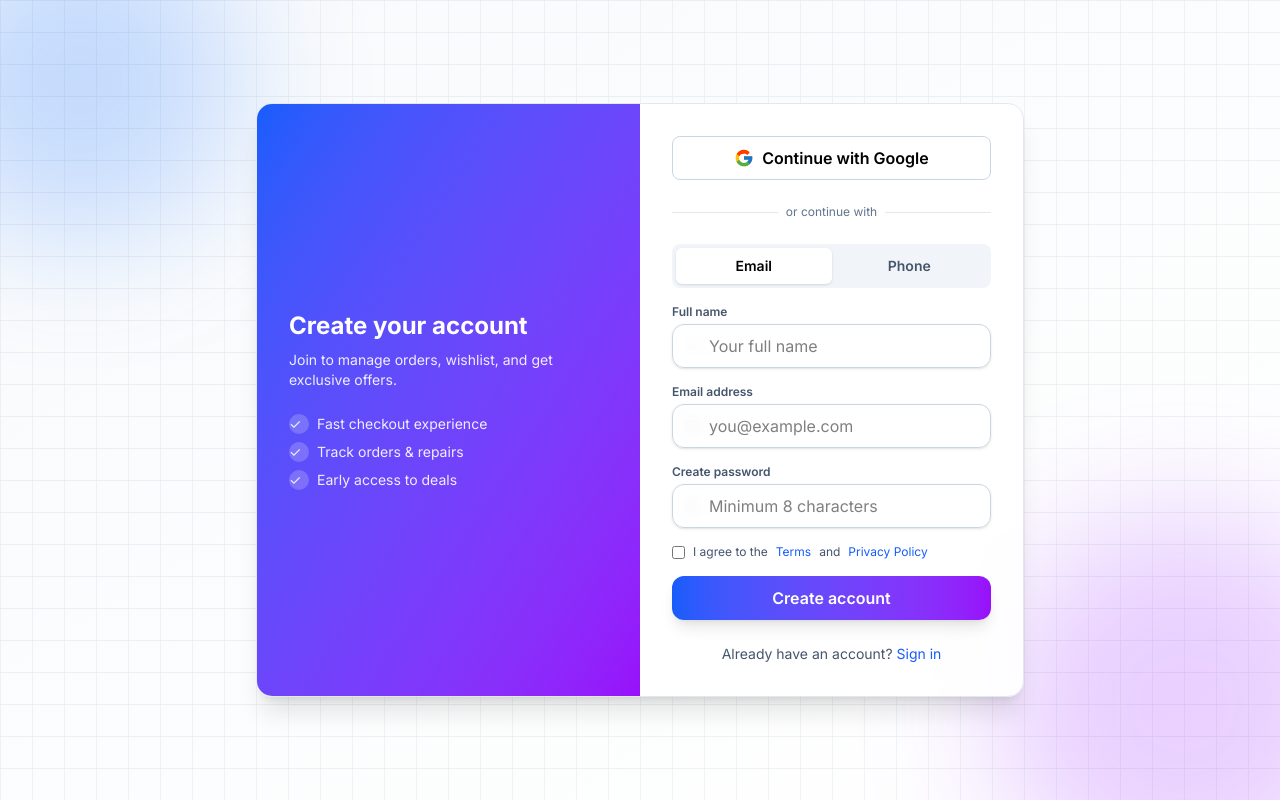
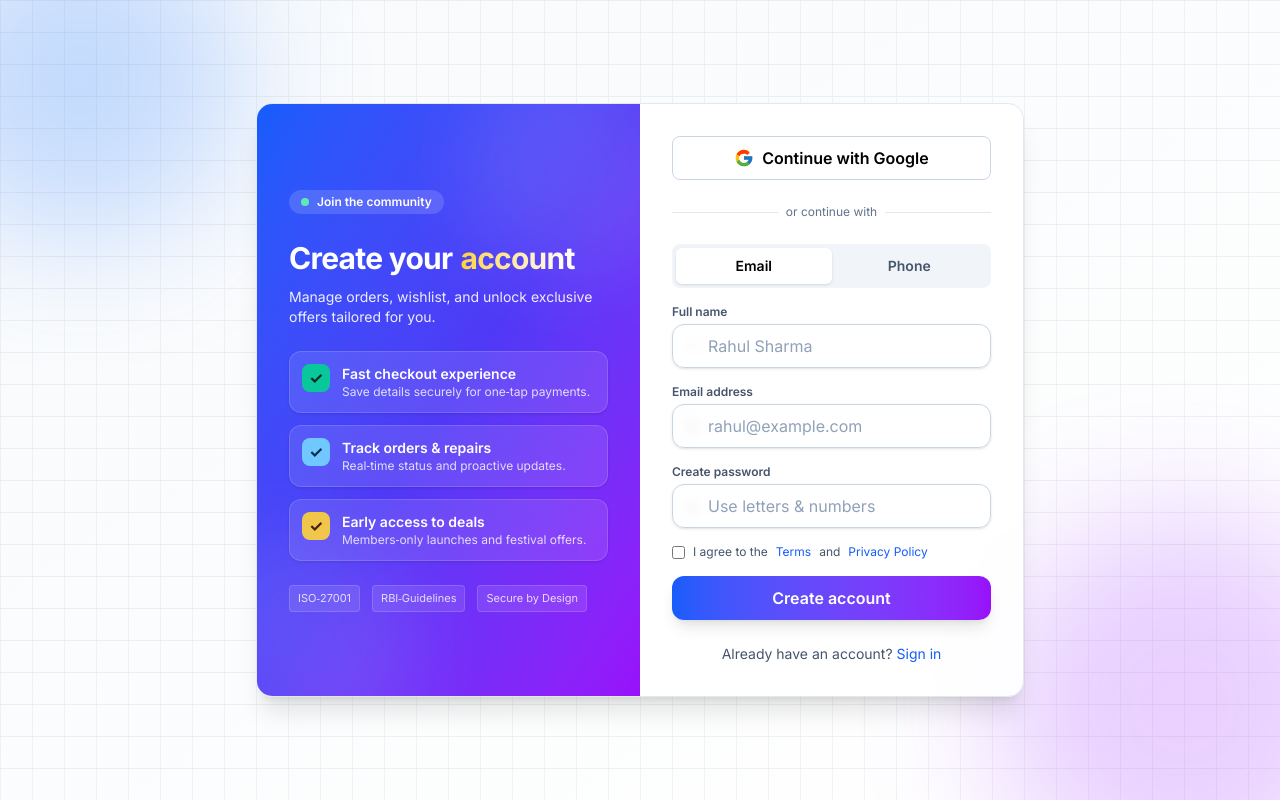
Before and after one commit to ajaySingh2615/Refurbished-Laptops-Website-Frontend-v1, a React (Vite) app: page /register in a window 1280 px wide. Built offline with nearby package versions, Linux system fonts and the light colour scheme; no server answers.

Commit message:
Add VanishInput component to Register for enhanced user experience. Update input fields for name, email, password, and phone with placeholder options and adornments. Improve layout and visual appeal of the registration form.

```diff
--- a/src/pages/auth/Register.jsx
+++ b/src/pages/auth/Register.jsx
@@ -1,6 +1,53 @@
 import React from 'react';
 import { apiService } from '../../services/api.js';
 import { Link } from 'react-router-dom';
+
+function VanishInput({
+  value,
+  onChange,
+  name,
+  type = 'text',
+  placeholderOptions = [],
+  className = '',
+  inputClassName = '',
+  leftAdornment = null,
+  disabled = false,
+  ...rest
+}) {
+  const [idx, setIdx] = React.useState(0);
+  const [focused, setFocused] = React.useState(false);
+
+  React.useEffect(() => {
+    if (focused || value) return;
+    if (!placeholderOptions?.length) return;
+    const id = setInterval(() => setIdx((i) => (i + 1) % placeholderOptions.length), 4000);
+    return () => clearInterval(id);
+  }, [focused, value, placeholderOptions]);
+
+  const current = placeholderOptions[idx] || '';
+
+  return (
+    <div className={`relative ${className}`}>
+      {leftAdornment}
+      <input
+        name={name}
+        type={type}
+        value={value}
+        onChange={onChange}
+        disabled={disabled}
+        onFocus={() => setFocused(true)}
+        onBlur={() => setFocused(false)}
+        className={`w-full h-11 pl-9 pr-3 rounded-xl border border-slate-300 bg-white/80 backdrop-blur focus:border-blue-500 focus:ring-4 focus:ring-blue-500/10 transition shadow-sm ${inputClassName}`}
+        {...rest}
+      />
+      {!focused && !value && current && (
+        <div className="pointer-events-none absolute inset-y-0 left-9 flex items-center text-slate-400">
+          {current}
+        </div>
+      )}
+    </div>
+  );
+}
 
 export default function Register() {
   const [tab, setTab] = React.useState('email');
@@ -100,31 +147,75 @@ export default function Register() {
       <div className="w-full max-w-3xl bg-white/90 backdrop-blur rounded-2xl border border-slate-200 shadow-xl overflow-hidden relative">
         <div className="grid grid-cols-1 md:grid-cols-2">
           {/* Left: marketing / illustration */}
-          <div className="hidden md:flex flex-col justify-center p-8 bg-gradient-to-br from-blue-600 to-purple-600 text-white">
-            <h2 className="text-2xl font-bold mb-2">Create your account</h2>
-            <p className="text-white/90 text-sm mb-6">
-              Join to manage orders, wishlist, and get exclusive offers.
+          <div className="hidden md:flex flex-col justify-center p-8 bg-gradient-to-br from-blue-600 via-indigo-600 to-purple-600 text-white relative overflow-hidden">
+            {/* subtle rings */}
+            <div className="pointer-events-none absolute -right-12 -top-12 h-56 w-56 rounded-full bg-white/10 blur-2xl" />
+            <div className="pointer-events-none absolute -left-16 -bottom-16 h-56 w-56 rounded-full bg-white/10 blur-2xl" />
+
+            <div className="mb-6">
+              <span className="inline-flex items-center gap-2 px-3 py-1 rounded-full bg-white/15 backdrop-blur text-xs font-semibold">
+                <span className="h-2 w-2 rounded-full bg-emerald-300"></span>
+                Join the community
+              </span>
+            </div>
+
+            <h2 className="text-3xl font-extrabold tracking-tight leading-snug">
+              Create your
+              <span className="ml-2 inline-block bg-clip-text text-transparent bg-gradient-to-r from-amber-300 to-white">
+                account
+              </span>
+            </h2>
+            <p className="text-white/90 text-sm mt-2 mb-6">
+              Manage orders, wishlist, and unlock exclusive offers tailored for you.
             </p>
-            <ul className="space-y-2 text-white/90 text-sm">
-              <li className="flex items-center gap-2">
-                <span className="inline-block w-5 h-5 rounded-full bg-white/20 flex items-center justify-center">
+
+            <div className="space-y-3">
+              <div className="flex items-start gap-3 p-3 rounded-xl bg-white/10 border border-white/15 shadow-sm">
+                <div className="flex h-7 w-7 items-center justify-center rounded-lg bg-emerald-400/90 text-emerald-950 font-bold">
                   ✓
-                </span>{' '}
-                Fast checkout experience
-              </li>
-              <li className="flex items-center gap-2">
-                <span className="inline-block w-5 h-5 rounded-full bg-white/20 flex items-center justify-center">
+                </div>
+                <div>
+                  <div className="text-sm font-semibold">Fast checkout experience</div>
+                  <div className="text-xs text-white/80">
+                    Save details securely for one‑tap payments.
+                  </div>
+                </div>
+              </div>
+              <div className="flex items-start gap-3 p-3 rounded-xl bg-white/10 border border-white/15 shadow-sm">
+                <div className="flex h-7 w-7 items-center justify-center rounded-lg bg-sky-300/90 text-sky-950 font-bold">
                   ✓
-                </span>{' '}
-                Track orders & repairs
-              </li>
-              <li className="flex items-center gap-2">
-                <span className="inline-block w-5 h-5 rounded-full bg-white/20 flex items-center justify-center">
+                </div>
+                <div>
+                  <div className="text-sm font-semibold">Track orders & repairs</div>
+                  <div className="text-xs text-white/80">
+                    Real‑time status and proactive updates.
+                  </div>
+                </div>
+              </div>
+              <div className="flex items-start gap-3 p-3 rounded-xl bg-white/10 border border-white/15 shadow-sm">
+                <div className="flex h-7 w-7 items-center justify-center rounded-lg bg-amber-300/90 text-amber-950 font-bold">
                   ✓
-                </span>{' '}
-                Early access to deals
-              </li>
-            </ul>
+                </div>
+                <div>
+                  <div className="text-sm font-semibold">Early access to deals</div>
+                  <div className="text-xs text-white/80">
+                    Members‑only launches and festival offers.
+                  </div>
+                </div>
+              </div>
+            </div>
+
+            <div className="mt-6 flex items-center gap-3 text-[11px] text-white/80">
+              <div className="inline-flex items-center gap-1 px-2 py-1 rounded bg-white/10 border border-white/15">
+                ISO‑27001
+              </div>
+              <div className="inline-flex items-center gap-1 px-2 py-1 rounded bg-white/10 border border-white/15">
+                RBI‑Guidelines
+              </div>
+              <div className="inline-flex items-center gap-1 px-2 py-1 rounded bg-white/10 border border-white/15">
+                Secure by Design
+              </div>
+            </div>
           </div>
 
           {/* Right: form */}
@@ -187,10 +278,14 @@ export default function Register() {
                   <label className="block text-xs font-semibold text-slate-600 mb-1">
                     Full name
                   </label>
-                  <div className="relative group">
+                  <VanishInput
+                    value={name}
+                    onChange={(e) => setName(e.target.value)}
+                    placeholderOptions={['Your full name', 'Rahul Sharma', 'Aarav Kumar']}
+                    leftAdornment={
                       <div className="pointer-events-none absolute inset-y-0 left-0 pl-3 flex items-center">
                         <svg
-                        className="h-4 w-4 text-slate-400 group-focus-within:text-blue-500"
+                          className="h-4 w-4 text-slate-400"
                           viewBox="0 0 24 24"
                           fill="none"
                           stroke="currentColor"
@@ -203,13 +298,8 @@ export default function Register() {
                           />
                         </svg>
                       </div>
-                    <input
-                      value={name}
-                      onChange={(e) => setName(e.target.value)}
-                      placeholder="Your full name"
-                      className="w-full h-11 pl-9 pr-3 rounded-xl border border-slate-300 bg-white/80 backdrop-blur focus:border-blue-500 focus:ring-4 focus:ring-blue-500/10 transition shadow-sm"
+                    }
                   />
-                  </div>
                 </div>
 
                 {/* Email */}
@@ -217,10 +307,19 @@ export default function Register() {
                   <label className="block text-xs font-semibold text-slate-600 mb-1">
                     Email address
                   </label>
-                  <div className="relative group">
+                  <VanishInput
+                    value={email}
+                    onChange={(e) => setEmail(e.target.value)}
+                    type="email"
+                    placeholderOptions={[
+                      'you@example.com',
+                      'rahul@example.com',
+                      'aarav@example.com',
+                    ]}
+                    leftAdornment={
                       <div className="pointer-events-none absolute inset-y-0 left-0 pl-3 flex items-center">
                         <svg
-                        className="h-4 w-4 text-slate-400 group-focus-within:text-blue-500"
+                          className="h-4 w-4 text-slate-400"
                           viewBox="0 0 24 24"
                           fill="none"
                           stroke="currentColor"
@@ -233,13 +332,8 @@ export default function Register() {
                           />
                         </svg>
                       </div>
-                    <input
-                      value={email}
-                      onChange={(e) => setEmail(e.target.value)}
-                      placeholder="you@example.com"
-                      className="w-full h-11 pl-9 pr-3 rounded-xl border border-slate-300 bg-white/80 backdrop-blur focus:border-blue-500 focus:ring-4 focus:ring-blue-500/10 transition shadow-sm"
+                    }
                   />
-                  </div>
                 </div>
 
                 {/* Password */}
@@ -247,10 +341,15 @@ export default function Register() {
                   <label className="block text-xs font-semibold text-slate-600 mb-1">
                     Create password
                   </label>
-                  <div className="relative group">
+                  <VanishInput
+                    value={password}
+                    onChange={(e) => setPassword(e.target.value)}
+                    type="password"
+                    placeholderOptions={['Minimum 8 characters', 'Use letters & numbers']}
+                    leftAdornment={
                       <div className="pointer-events-none absolute inset-y-0 left-0 pl-3 flex items-center">
                         <svg
-                        className="h-4 w-4 text-slate-400 group-focus-within:text-blue-500"
+                          className="h-4 w-4 text-slate-400"
                           viewBox="0 0 24 24"
                           fill="none"
                           stroke="currentColor"
@@ -263,14 +362,8 @@ export default function Register() {
                           />
                         </svg>
                       </div>
-                    <input
-                      value={password}
-                      type="password"
-                      onChange={(e) => setPassword(e.target.value)}
-                      placeholder="Minimum 8 characters"
-                      className="w-full h-11 pl-9 pr-3 rounded-xl border border-slate-300 bg-white/80 backdrop-blur focus:border-blue-500 focus:ring-4 focus:ring-blue-500/10 transition shadow-sm"
+                    }
                   />
-                  </div>
                 </div>
 
                 <label className="flex items-center gap-2 text-xs text-slate-600">
@@ -340,11 +433,11 @@ export default function Register() {
                       <div className="pointer-events-none absolute inset-y-0 left-0 pl-3 flex items-center">
                         <span className="text-slate-400 text-xs mr-1">+91</span>
                       </div>
-                      <input
+                      <VanishInput
                         value={phone}
                         onChange={(e) => setPhone(e.target.value)}
-                        placeholder="98765 43210"
-                        className="w-full h-11 pl-12 pr-3 rounded-xl border border-slate-300 bg-white/80 backdrop-blur focus:border-blue-500 focus:ring-4 focus:ring-blue-500/10 transition shadow-sm"
+                        placeholderOptions={['98765 43210', '90000 00000', '81234 56789']}
+                        inputClassName="pl-12"
                       />
                     </div>
                     <button
```
Lines whose indentation alone changed are shown as unchanged.
